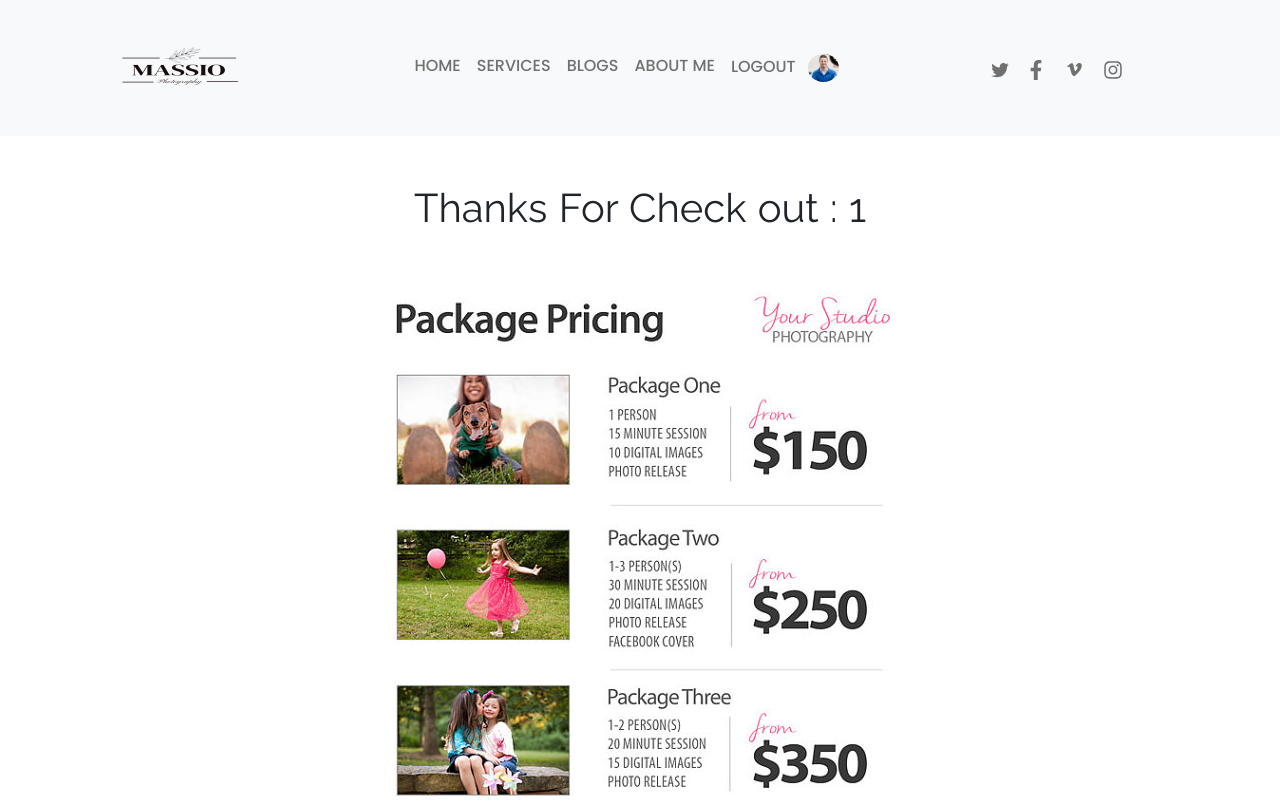
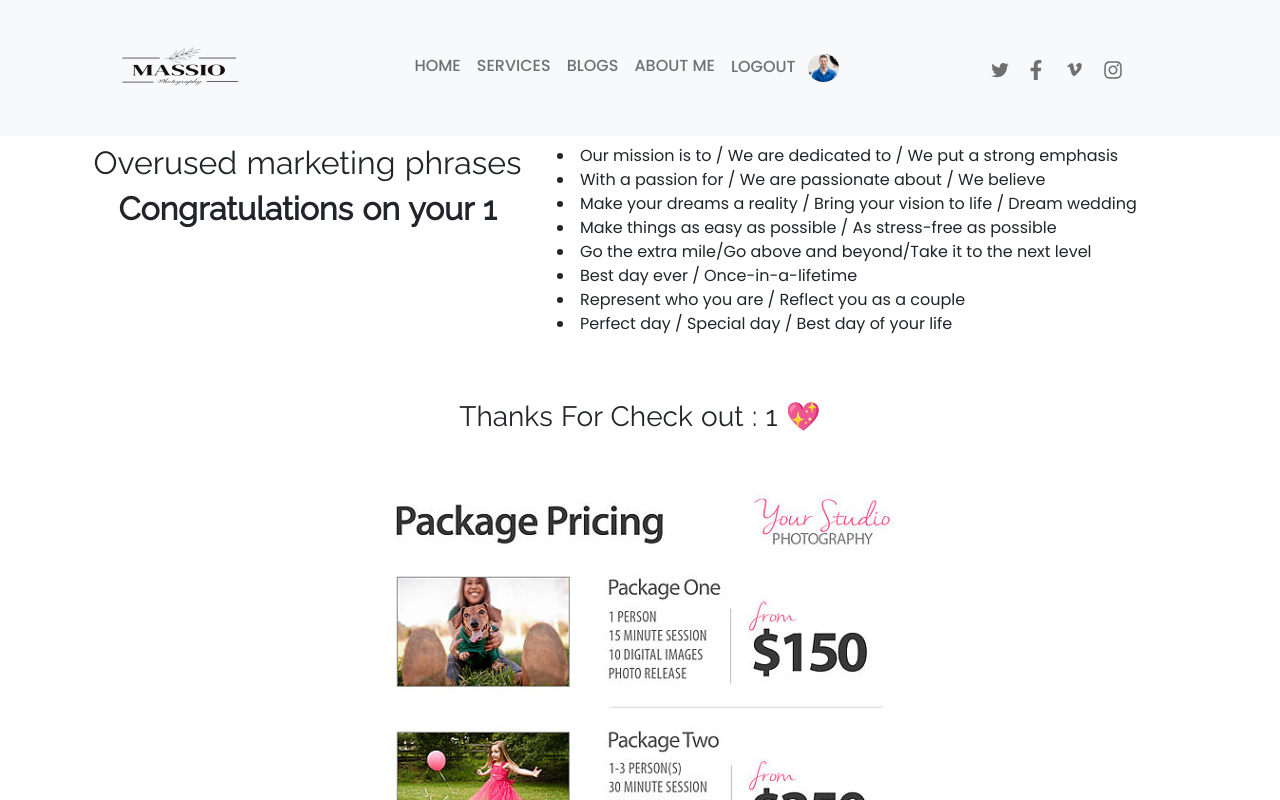
Before and after one commit to sajeeb-ahmeed/professional-photoghraper, a React (Create React App) app: page /checkout/1 in a window 1280 px wide. Shown: the top 800 px of the page. Built offline with nearby package versions, Linux system fonts and the light colour scheme; no server answers; sample sign-in values are in the browser's storage; a web font is replaced by a local one.

Commit message:
check out updated

```diff
--- a/src/App.css
+++ b/src/App.css
@@ -1,7 +1,7 @@
 @import url('https://fonts.googleapis.com/css2?family=Poppins:ital,wght@0,400;0,500;0,600;0,700;1,400;1,500&family=Raleway+Dots&family=Raleway:ital@0;1&display=swap');
 
 body {
-
+  background-color: #F6F7FA;
   font-family: 'Poppins', sans-serif !important;
 }
 
--- /dev/null
+++ b/src/Pages/Checkout/Checkout.css
@@ -0,0 +1,4 @@
+.mission {
+    text-align: left;
+    text-justify: newspaper;
+}
--- a/src/Pages/Checkout/Checkout.js
+++ b/src/Pages/Checkout/Checkout.js
@@ -1,18 +1,44 @@
 import React from 'react';
 import { useParams } from 'react-router-dom';
-import pakege from '../../images/photoghraper/pakeges.png'
+import pakege from '../../images/photoghraper/pakeges.png';
+import './Checkout.css'
 
 const Checkout = () => {
     const { name } = useParams();
     console.log(name);
     return (
-        <div className='container mx-auto text-center '>
+        <div className="container-fluid bg-photghraper py-2">
+            <div className='container mx-auto text-center '>
+                <div className="row ">
+                    <div className="col-md-5 col-12">
+                        <h2>Overused marketing phrases</h2>
+                        <h2 className='fw-bold'>Congratulations on your {name} </h2>
 
-            <div className="my-5">
-                <h1 className=''>Thanks For Check out : {name} </h1>
-            </div>
-            <div className="img-fluid">
-                <img src={pakege} className='img-fluid imgs' alt="" />
+                    </div>
+                    <div className="col-md-7 col-12">
+                        <p className='mission'>
+                            <li> Our mission is to / We are dedicated to / We put a strong emphasis</li>
+
+                            <li>With a passion for / We are passionate about / We believe</li>
+
+                            <li>Make your dreams a reality / Bring your vision to life / Dream wedding</li>
+
+                            <li>Make things as easy as possible / As stress-free as possible </li>
+
+                            <li>Go the extra mile/Go above and beyond/Take it to the next level</li>
+                            <li>Best day ever / Once-in-a-lifetime</li>
+                            <li>Represent who you are / Reflect you as a couple </li>
+                            <li> Perfect day / Special day / Best day of your life </li>
+                        </p>
+                    </div>
+                </div>
+                <div className="my-5 ">
+                    <h3 className=''>Thanks For Check out : {name} 💖 </h3>
+                </div>
+                <div className="img-fluid">
+                    <img src={pakege} className='img-fluid imgs' alt="" />
+                </div>
+
             </div>
         </div>
     );
--- /dev/null
+++ b/src/Pages/Home/Featured/Featured.js
@@ -0,0 +1,21 @@
+import React from 'react';
+
+const Featured = () => {
+    return (
+        <div className="container-fluid featured-bg py-lg-4">
+            <div className='container my-5 pt-lg-5  '>
+                <div className="row">
+                    <div className="col-md-6">
+                        <iframe width="560" height="315" src="https://www.youtube.com/embed/JNKZN8uq1H8" title="YouTube video player" frameborder="0" allow="accelerometer; autoplay; clipboard-write; encrypted-media; gyroscope; picture-in-picture" allowfullscreen></iframe>
+                    </div>
+                    <div className="col-md-6">
+                        <h2 className='fw-bold mb-3'>FEATURED WEDDING</h2>
+                        <p>Writing with punch and personality is the best way to highlight your unique voice and offering. But there are a number of common phrases that can creep into your wedding business marketing because you’ve come across them so often – and so have your potential clients! The last thing you want is for couples to feel like they’ve heard it all before, so skip these overused words and give your pitch an instant lift. </p>
+                    </div>
+                </div>
+            </div>
+        </div>
+    );
+};
+
+export default Featured;
--- a/src/Pages/Home/Home.js
+++ b/src/Pages/Home/Home.js
@@ -1,5 +1,6 @@
 import React from 'react';
 import Banner from '../Banner/Banner';
+import Featured from './Featured/Featured';
 import Photoghraper from './Photgrapher/Photoghraper';
 import Massio from './Services/Massio/Massio';
 import Services from './Services/Services';
@@ -11,6 +12,7 @@ const Home = () => {
             <Photoghraper></Photoghraper>
             <Massio></Massio>
             <Services></Services>
+            <Featured></Featured>
         </div>
     );
 };
--- a/src/Pages/Home/Photgrapher/Photoghraper.js
+++ b/src/Pages/Home/Photgrapher/Photoghraper.js
@@ -8,6 +8,7 @@ import { AiFillStar } from 'react-icons/ai';
 import { BsAward, BsAwardFill } from 'react-icons/bs';
 const Photoghraper = () => {
     return (
+        <div className="container-fluid bg-photghraper">
             <div className="container">
                 <div className=' row'>
                     <div className="col-md-2 my-4 d-none d-md-block d-sm-block ">
@@ -53,6 +54,7 @@ const Photoghraper = () => {
                     </div>
                 </div>
             </div>
+        </div>
 
     );
 };
--- a/src/Pages/Home/Services/Massio/Massio.css
+++ b/src/Pages/Home/Services/Massio/Massio.css
@@ -17,3 +17,15 @@
     font-weight: 900;
     letter-spacing: normal;
 }
+
+.featured-bg {
+    background-color: #F5EFF0;
+}
+
+.massio-bg {
+    background-color: #F6F7FA;
+}
+
+.bg-photghraper {
+    background-color: #ffffff;
+}
--- a/src/Pages/Home/Services/Massio/Massio.js
+++ b/src/Pages/Home/Services/Massio/Massio.js
@@ -1,11 +1,15 @@
 import React from 'react';
+
 import './Massio.css'
 const Massio = () => {
     return (
-        <div className='container row my-5  justify-content-center align-items-center mx-auto'>
-            <h3 className=' col-md-5 col-sm-6 col-12 mb-4'>Welcome! I'm <span className='caitlyn_massio'>Shahriar Nabi Newaz</span> , a photographer specializing in wedding and engagement photography.</h3>
-            <p className=' caitlyn_pera col-md-5 col-sm-6 col-12'>He has been awarded with various prizes and fellowships. Among which are, Minnesota State Arts Board (2001), Deutsche Börse Photography Prize (2006), Golden Light Book Award (2006), PhotoVision Award (2008) and Guggenheim Fellowship (2013) .</p>
+        <div className="container-fluid massio-bg py-lg-4">
+            <div className='container row my-5  justify-content-center align-items-center mx-auto'>
+                <h3 className=' col-md-5 col-sm-6 col-12 mb-4'>Welcome! I'm <span className='caitlyn_massio'>Shahriar Nabi Newaz</span> , a photographer specializing in wedding and engagement photography.</h3>
+                <p className=' caitlyn_pera col-md-5 col-sm-6 col-12'>He has been awarded with various prizes and fellowships. Among which are, Minnesota State Arts Board (2001), Deutsche Börse Photography Prize (2006), Golden Light Book Award (2006), PhotoVision Award (2008) and Guggenheim Fellowship (2013) .</p>
+            </div>
         </div>
+
     );
 };
 
--- a/src/Pages/Home/Services/Service/Service.js
+++ b/src/Pages/Home/Services/Service/Service.js
@@ -11,7 +11,7 @@ const Service = ({ singleService }) => {
 
     const { id, name, img, description, price } = singleService;
     return (
-        <div>
+        <div >
             <Card className='cards'>
                 <Card.Img className='img-fluid imgs cards' variant="top" src={img} />
                 <Card.Body>
--- a/src/Pages/Home/Services/Services.js
+++ b/src/Pages/Home/Services/Services.js
@@ -11,8 +11,9 @@ const Services = () => {
     }, []);
 
     return (
+        <div className="container-fluid ">
             <div className='container rowsd my-5'>
-            <h1 className='mb-5 text-center'>WHAT SERVICES I PROVIDE? </h1>
+                <h1 className='mb-5 text-center fw-bold'>WHAT SERVICES I PROVIDE? </h1>
                 <div className="row">
                     <div className='services-container'>
                         {
@@ -22,6 +23,7 @@ const Services = () => {
                     </div>
                 </div>
             </div>
+        </div>
     );
 };
 
```
Lines whose indentation alone changed are shown as unchanged.
